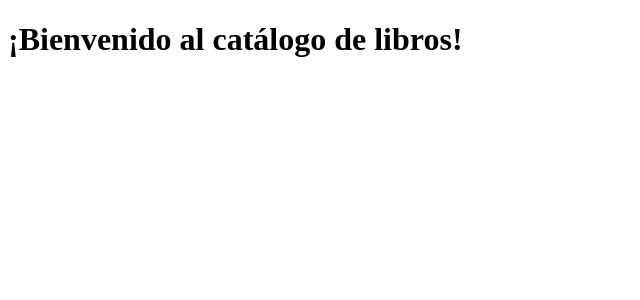
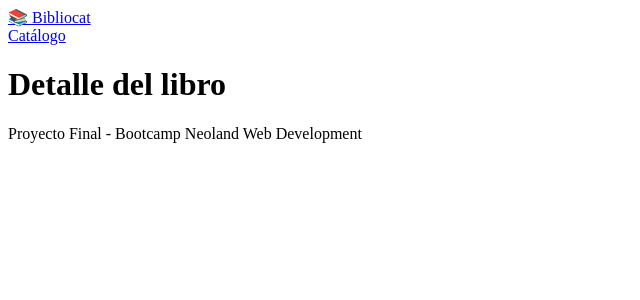
Before and after one commit to alinapantausilva/frontend-catalogo-libros-aps, a React (Vite) app: page /book/1 in a window 1280 px wide. Shown: the top 300 px of the page, without its empty margins (0-640 px from the left). Built offline with nearby package versions, Linux system fonts and the light colour scheme.

Commit message:
Pages y Routes básicos

```diff
--- a/src/App.jsx
+++ b/src/App.jsx
@@ -1,12 +1,8 @@
-import './App.css'
+import { RouterProvider } from "react-router-dom";
+import { router } from "./routes/router";
 
 function App() {
-
-  return (
-    <>
-    <h1>¡Bienvenido al catálogo de libros!</h1>
-    </>
-  )
+  return <RouterProvider router={router} />;
 }
 
-export default App
+export default App;
--- /dev/null
+++ b/src/layouts/MainLayout.jsx
@@ -0,0 +1,15 @@
+import { Outlet } from "react-router-dom";
+import Header from "../components/Header";
+import Footer from "../components/Footer";
+
+function MainLayout() {
+  return (
+    <>
+      <Header />
+      <Outlet />
+      <Footer />
+    </>
+  );
+}
+
+export default MainLayout;
--- /dev/null
+++ b/src/pages/BookDetailPage.jsx
@@ -0,0 +1,9 @@
+function BookDetailPage() {
+  return (
+    <main>
+      <h1>Detalle del libro</h1>
+    </main>
+  );
+}
+
+export default BookDetailPage;
--- /dev/null
+++ b/src/pages/Home.jsx
@@ -0,0 +1,9 @@
+function Home() {
+  return (
+    <main>
+      <h1>Catálogo</h1>
+    </main>
+  );
+}
+
+export default Home;
--- /dev/null
+++ b/src/pages/NotFoundPage.jsx
@@ -0,0 +1,9 @@
+function NotFoundPage() {
+  return (
+    <main>
+      <h1>404 - Página no encontrada</h1>
+    </main>
+  );
+}
+
+export default NotFoundPage;
--- /dev/null
+++ b/src/routes/router.jsx
@@ -0,0 +1,17 @@
+import { createBrowserRouter } from "react-router-dom";
+import MainLayout from "../layouts/MainLayout";
+import Home from "../pages/Home";
+import BookDetailPage from "../pages/BookDetailPage";
+import NotFoundPage from "../pages/NotFoundPage";
+
+export const router = createBrowserRouter([
+  {
+    path: "/",
+    element: <MainLayout />,
+    errorElement: <NotFoundPage />,
+    children: [
+      { index: true, element: <Home /> },
+      { path: "book/:id", element: <BookDetailPage /> },
+    ],
+  },
+]);
```
